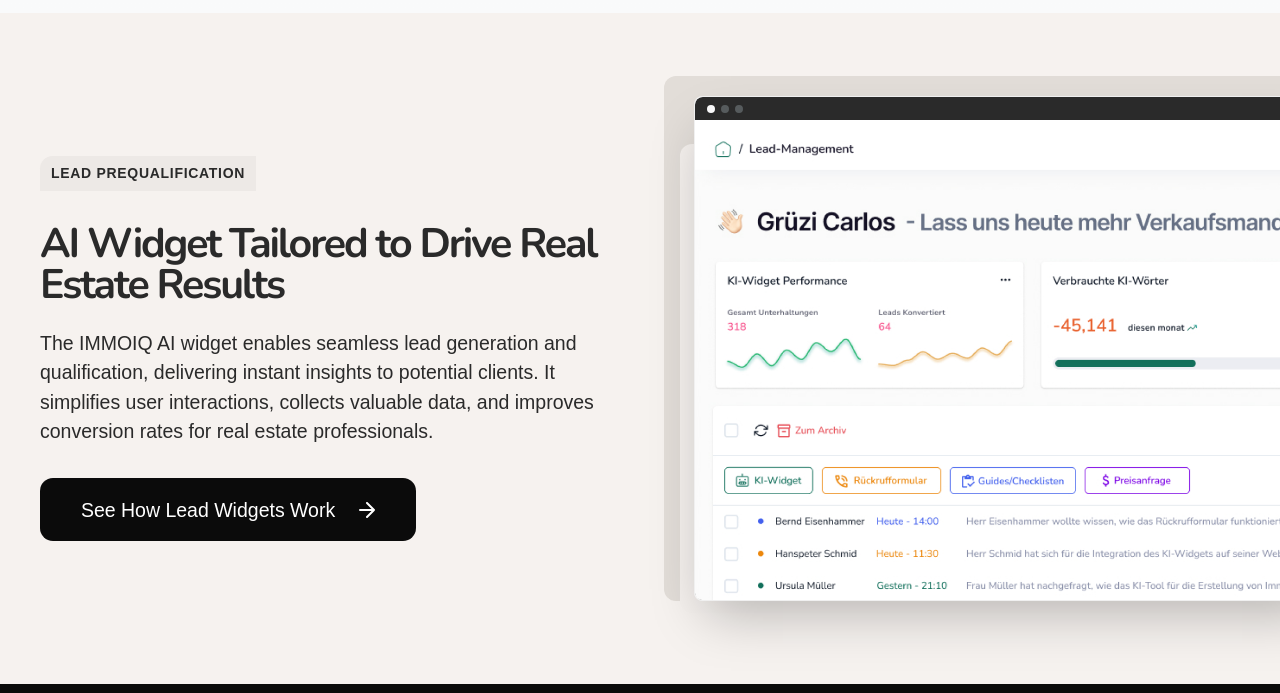
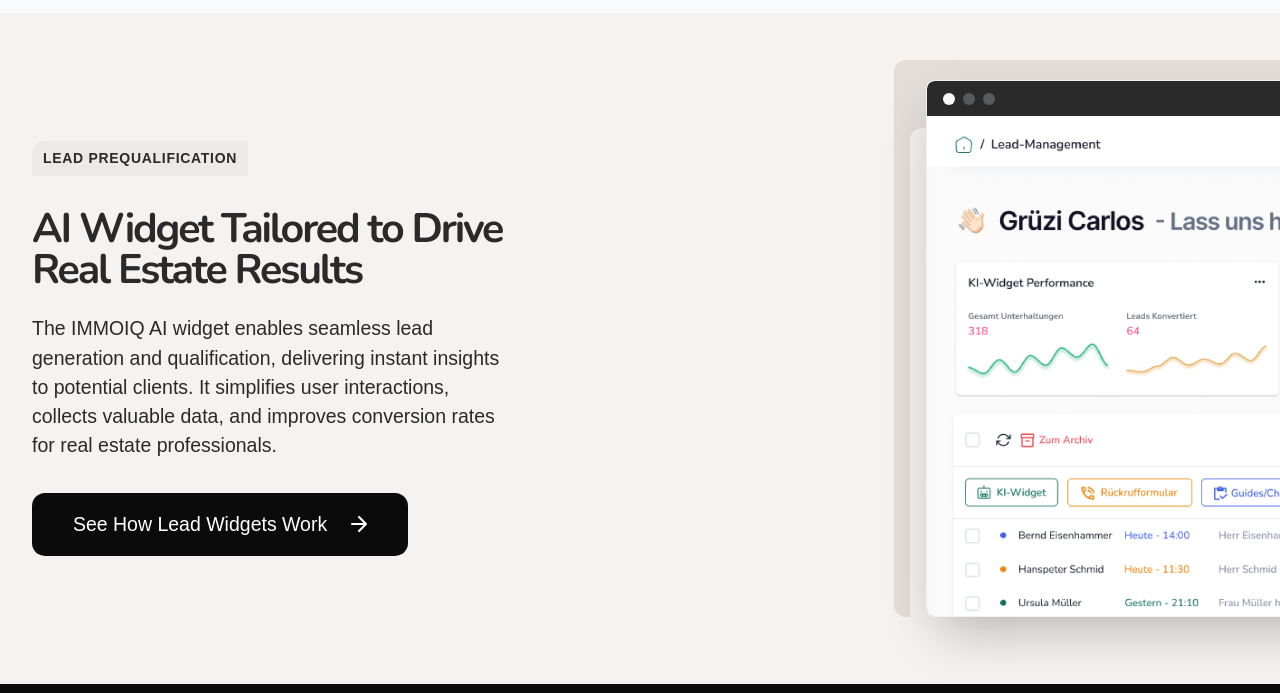
Before and after one commit to anonfaded/dotwebv3, a Next.js app: page /en in a window 1280 px wide. Shown: the part 1987-2680 px from the top of the page. Built offline with nearby package versions, Linux system fonts and the light colour scheme.

Commit message:
fix antd card position

```diff
--- a/src/components/sections/AIWidgetSection.tsx
+++ b/src/components/sections/AIWidgetSection.tsx
@@ -7,12 +7,12 @@ import { Card } from 'antd';
 export default function AIWidgetSection() {
   return (
     <section className="h-[671px] bg-[#F6F2EF] relative overflow-hidden">
-      <div className="container mx-auto px-4 relative z-10 h-full flex items-center">
+      <div className="container mx-auto pl-4 relative z-10 h-full flex items-center">
         <div className="max-w-[1200px] mx-auto w-full">
           {/* Content Grid */}
           <div className="grid grid-cols-1 lg:grid-cols-2 gap-12 items-center">
             {/* Left Content */}
-            <div>
+            <div className="lg:max-w-[480px]">
               <div
                 className="w-[216px] h-[35px] bg-[#EDE9E6] rounded-[12.54px_0_0_0] mb-8 flex items-center justify-center"
               >
@@ -38,31 +38,32 @@ export default function AIWidgetSection() {
             </div>
 
             {/* Right Content - Window Frame with Background Layers */}
+            <div className="relative lg:ml-auto translate-x-[270px]">
               <div className="relative">
                 {/* Background layers */}
-              <div className="absolute left-0 -top-5 bottom-0 w-[664px] bg-[#e2ddd8] rounded-xl" />
-              <div className="absolute left-4 top-12 -bottom-3 w-[645px] bg-[#f5f1ee] rounded-xl" />
+                <div className="absolute -left-8 -top-5 bottom-0 w-[720px] bg-[#e2ddd8] rounded-xl" />
+                <div className="absolute -left-4 top-12 -bottom-3 w-[645px] bg-[#f5f1ee] rounded-xl" />
 
                 {/* Card container with overflow */}
-              <div className="relative translate-x-[30px]">
+                <div className="relative">
                   <Card
-                  className="overflow-hidden shadow-2xl w-[635px]"
+                    className="overflow-hidden shadow-2xl w-[680px]"
                     bodyStyle={{
                       padding: 0,
                       background: '#1E1E1E',
-                    height: '480px',
+                      height: '500px',
                     }}
                     headStyle={{
                       background: '#2A2A2A',
                       border: 'none',
-                    padding: '8px 12px',
+                      padding: '12px 16px',
                       minHeight: 'auto',
                     }}
                     title={
-                    <div className="flex space-x-1.5">
-                      <div className="w-2 h-2 rounded-full bg-[#f7f7f8]" />
-                      <div className="w-2 h-2 rounded-full bg-[#565b5d]" />
-                      <div className="w-2 h-2 rounded-full bg-[#565b5d]" />
+                      <div className="flex space-x-2">
+                        <div className="w-3 h-3 rounded-full bg-[#f7f7f8]" />
+                        <div className="w-3 h-3 rounded-full bg-[#565b5d]" />
+                        <div className="w-3 h-3 rounded-full bg-[#565b5d]" />
                       </div>
                     }
                   >
@@ -82,6 +83,7 @@ export default function AIWidgetSection() {
             </div>
           </div>
         </div>
+      </div>
     </section>
   );
 }
```
Lines whose indentation alone changed are shown as unchanged.
